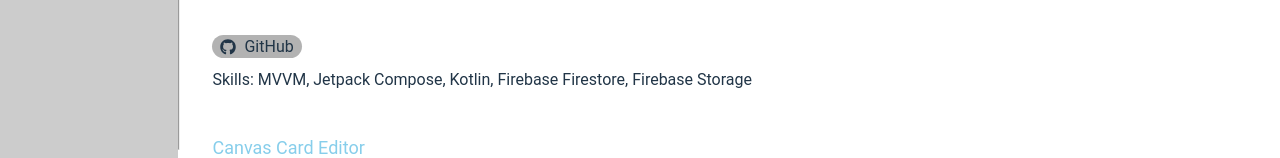
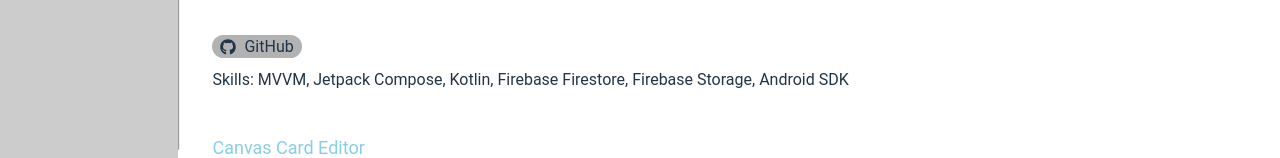
Before and after one commit to srideep-banerjee/Portfolio, a React (Vite) app: page / in a window 1280 px wide. Both pictures are taken after a click on the item "Projects". Shown: the part 642-800 px from the top of the page. Built offline with nearby package versions, Linux system fonts and the light colour scheme.

Commit message:
Added skills to set

```diff
--- a/src/data/projects.ts
+++ b/src/data/projects.ts
@@ -4,7 +4,7 @@ export type Project = {
     github?: string
     apk?: string,
     link?: string,
-    skills: Array<string>
+    skills: Set<string>
 }
 
 export const projectsCategoryData = [
@@ -24,7 +24,7 @@ export const projectsData: Array<Project> = [
         link: "https://notes-102da.web.app/",
         apk: "https://drive.google.com/file/d/1-rgnU8AsQStIbGUlMhrlL5mod8tFF-ao/view?usp=sharing",
         github: "https://github.com/srideep-banerjee/Notes-Synced",
-        skills: [
+        skills: new Set([
             "Flutter",
             "Firebase Firestore",
             "Dart",
@@ -33,24 +33,24 @@ export const projectsData: Array<Project> = [
             "provider",
             "sqflite",
             "Indexed DB"
-        ]
+        ])
     },
     {
         name: "Todo Flutter",
         description: `A Todo application created in flutter`,
         github: "https://github.com/srideep-banerjee/Todo-Flutter",
         apk: "https://drive.google.com/file/d/1-y-veAhlbZEaA2n7WE4Jlnh8aIikPKLY/view?usp=drive_link",
-        skills: [
+        skills: new Set([
             "Flutter",
             "Dart",
             "Future"
-        ]
+        ])
     },
     {
         name: "Door Alert",
         description: "An Android + IoT project to send push notification to android app whenever movement is detected at a door (Uses Firebase Cloud Messaging and Realtime Database)",
         link: "https://www.youtube.com/watch?v=jVoAJNi9HJ8",
-        skills: [
+        skills: new Set([
             "Internet of Things(IoT)",
             "NodeMCU",
             "Firebase Cloud Messaging",
@@ -58,57 +58,59 @@ export const projectsData: Array<Project> = [
             "Android SDK",
             "XML",
             "Kotlin",
-        ]
+        ])
     },
     {
         name: "Piccy",
         description: "A native android image sharing application with firebase backend and mvvm architecture",
         github: "https://github.com/srideep-banerjee/Piccy",
-        skills: [
+        skills: new Set([
             "MVVM",
             "Jetpack Compose",
             "Kotlin",
             "Firebase Firestore",
-            "Firebase Storage"
-        ]
+            "Firebase Storage",
+            "Android SDK"
+        ])
     },
     {
         name: "Canvas Card Editor",
         description: "A Jetpack Compose based Android application to create cards, by adding text to a canvas, changing text attributes like position, color, font family and font size.",
         github: "https://github.com/srideep-banerjee/Canvas-Card-Editor",
         apk: "https://drive.google.com/file/d/1-0AdnJGx32_9Y5zRyo4glwPy1rWQUNp5/view?usp=drive_link",
-        skills: [
+        skills: new Set([
             "Jetpack Compose",
             "Kotlin",
             "MVVM",
             "Android SDK"
-        ]
+        ])
     },
     {
         name: "Contacts",
         description: "A native android contacts application that can view contacts, search contacts, add new contacts and make phone calls to a number",
         github: "https://github.com/srideep-banerjee/Contacts",
         apk: "https://drive.google.com/file/d/1IwXT8dtSzNk1Fy4gFOP0oRGUKnpA2XlV/view?usp=sharing",
-        skills: [
+        skills: new Set([
             "Java",
             "Android SDK",
             "MVVM",
             "XML",
             "SQLite"
-        ]
+        ])
     },
     {
         name: "Room Compose App",
         description: "A demo android application built using Jetpack Compose and Room DB",
         github: "https://github.com/srideep-banerjee/Room-Compose-App",
         apk: "https://drive.google.com/file/d/11jeRf5Bdy2X5XQB8SpkLCRcy-kZJVIcV/view?usp=drive_link",
-        skills: [
+        skills: new Set([
             "Kotlin",
             "Jetpack Compose",
             "MVVM",
             "Room DB",
-            "SQLite"
-        ]
+            "SQLite",
+            "Android SDK"
+        ])
     },
     {
         name: "Time Table Scheduler Backend",
@@ -117,40 +119,40 @@ export const projectsData: Array<Project> = [
 2. UI(frontend) written in HTML, CSS and Javascript. Both communicating using REST API endpoints,
 3. A CEF based custom browser written in java to display the UI without browser restrictions.`,
         github: "https://github.com/srideep-banerjee/TimeTableScheduler-Backend",
-        skills: [
+        skills: new Set([
             "Java",
             "REST API",
             "Genetic Algorithms"
-        ]
+        ])
     },
     {
         name: "Time Table Creator ReactJS",
         description: "It's a web application UI created using ReactJS through which a Time Table can be created manually and also automatically using AI. It's the react version of old Time Table Creator UI.",
         github: "https://github.com/srideep-banerjee/Time-Table-Creator-ReactJS",
-        skills: [
+        skills: new Set([
             "React",
             "JavaScript",
             "HTML",
             "CSS"
-        ]
+        ])
     },
     {
         name: "Todo Spring Backend",
         description: "A Spring application that serves a Todo web application along with necessary REST API endpoints, while storing data in MySQL database.",
         github: "https://github.com/srideep-banerjee/Todo-Spring-Backend",
-        skills: [
+        skills: new Set([
             "Spring Framework",
             "REST API",
             "MySQL"
-        ]
+        ])
     },
     {
         name: "Todo React Frontend",
         description: "A web app to create Todos built using typescript and react",
         github: "https://github.com/srideep-banerjee/Todo-React-Frontend",
-        skills: [
+        skills: new Set([
             "TypeScript",
             "React"
-        ]
+        ])
     },
 ]
--- a/src/projects/Projects.tsx
+++ b/src/projects/Projects.tsx
@@ -63,7 +63,7 @@ function ProjectItem({project}: {project: Project}) {
                 {links}
             </section>
             <span>
-                Skills: {project.skills.join(", ")}
+                Skills: {[...project.skills.values()].join(", ")}
             </span>
         </li>
     )
```
